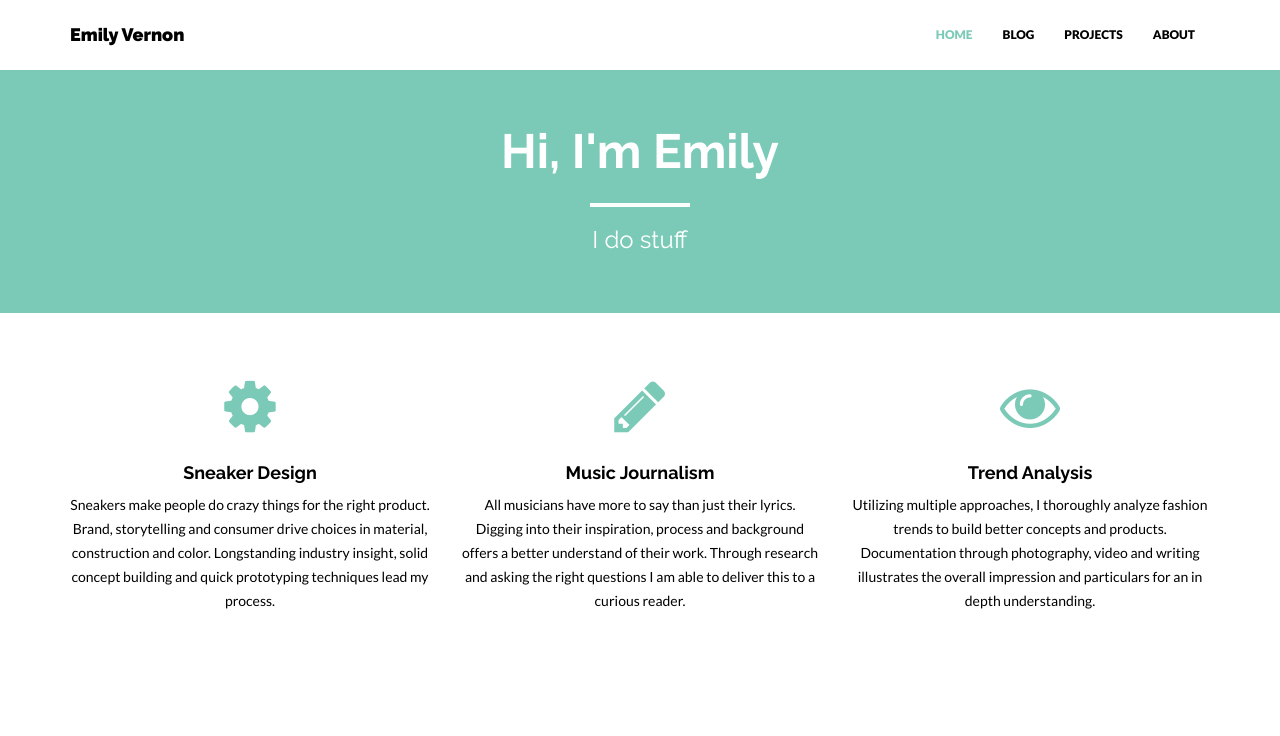
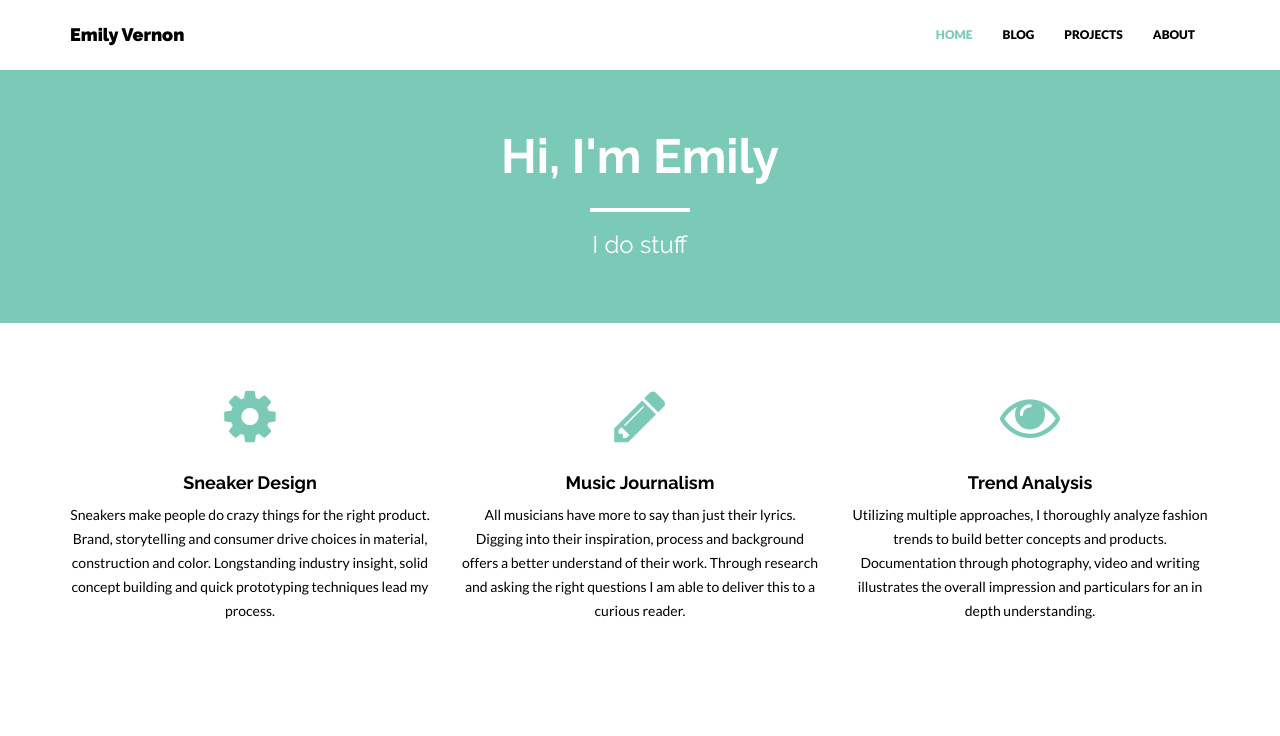
Before and after one commit to emilygv/emilyvernon.com, a Jekyll site: the page built from index.html, in a window 1280 px wide and 1400 px high. Shown: the top 736 px of the window. Built offline with Jekyll 4.4.1, drawn with Linux system fonts in a browser that asks for light colours; nearby versions of some CDN libraries.

Commit message:
Update style.css

```diff
--- a/_includes/css/style.css
+++ b/_includes/css/style.css
@@ -211,8 +211,8 @@ a:focus {
 
 #headerwrap {
 	background-color: {{ site.colors.primary }};
-	padding-top: 75px;
-	padding-bottom: 50px;
+	padding-top: 80px;
+	padding-bottom: 55px;
 	text-align: center;
 }
 
```
